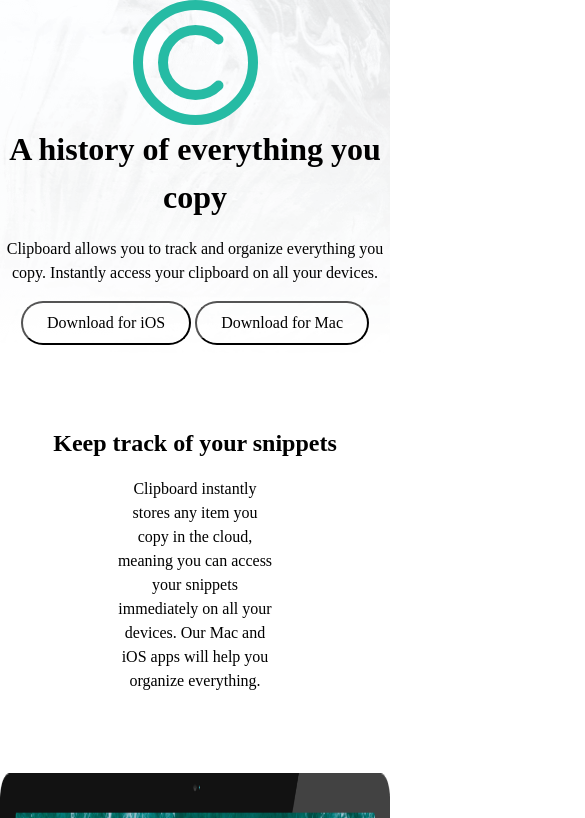
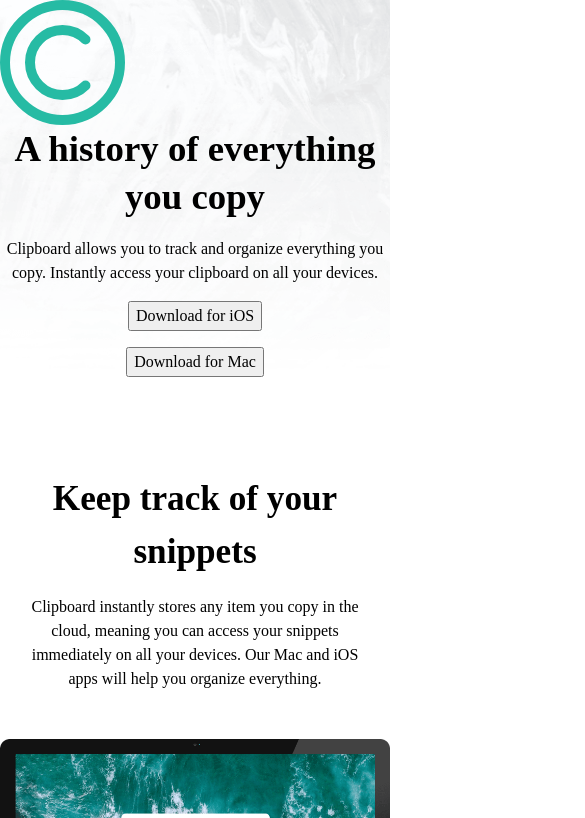
Before and after one commit to TheMightyChungus/themightychungus.github.io., a plain HTML site: page index.html in a window 390 px wide. Shown: the top 818 px of the page, 585 px wide, since content can reach past the window. Drawn offline with Linux system fonts and the light colour scheme; a web font is replaced by a local one.

Commit message:
Update index.html

```diff
--- a/index.html
+++ b/index.html
@@ -5,7 +5,8 @@
   <meta name="viewport" content="width=device-width, initial-scale=1.0"> <!-- displays site properly based on user's device -->
 
   <link rel="icon" type="image/png" sizes="32x32" href="./images/favicon-32x32.png">
-  <link rel="stylesheet" href="clipboard.css">
+  <link rel="stylesheet" media='screen and (min-width: 140px) and (max-width: 420px)' href="clipboard_mobile.css"/>
+  <link rel="stylesheet" media='screen and (min-width: 800px) and (max-width: 3000px)' href="clipboard.css"/>
   <link rel="preconnect" href="https://fonts.googleapis.com">
   <link rel="preconnect" href="https://fonts.gstatic.com" crossorigin>
   <link href="https://fonts.googleapis.com/css2?family=Bai+Jamjuree:wght@400;600&display=swap" rel="stylesheet">
```
